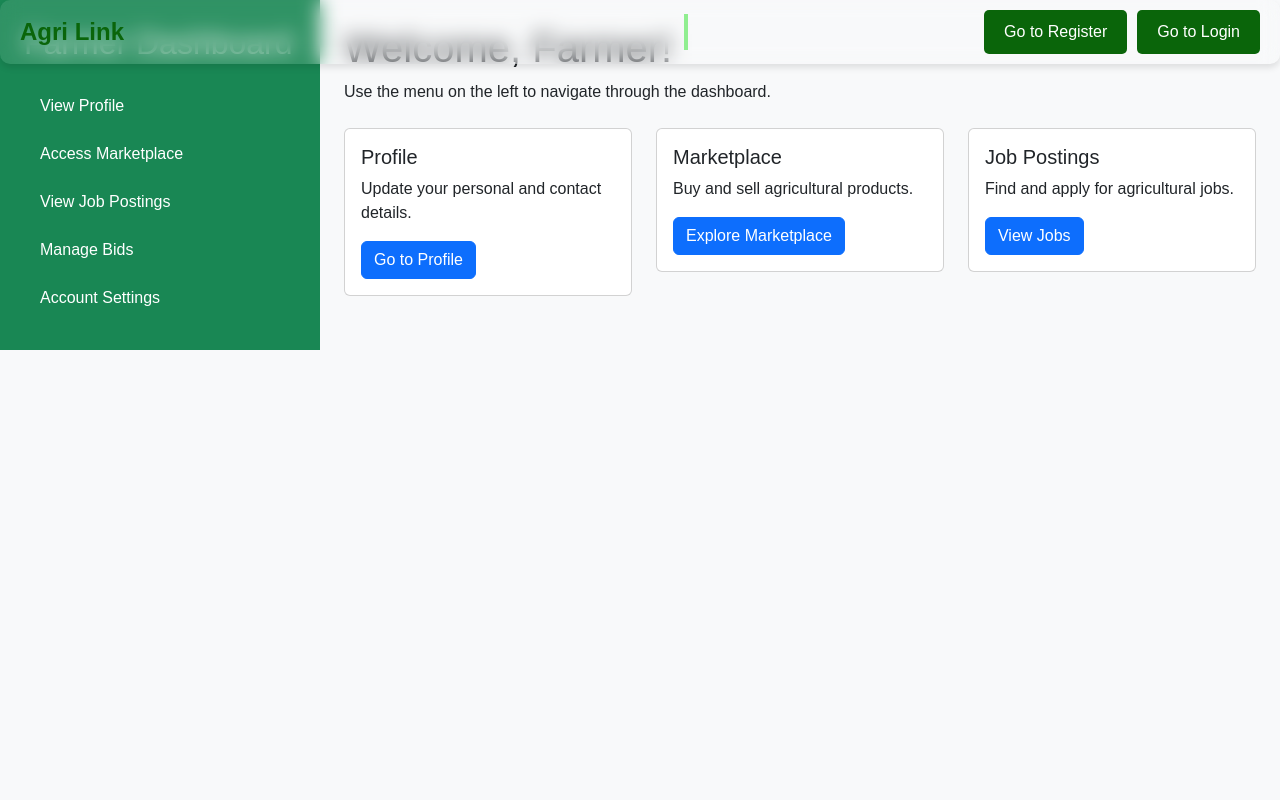
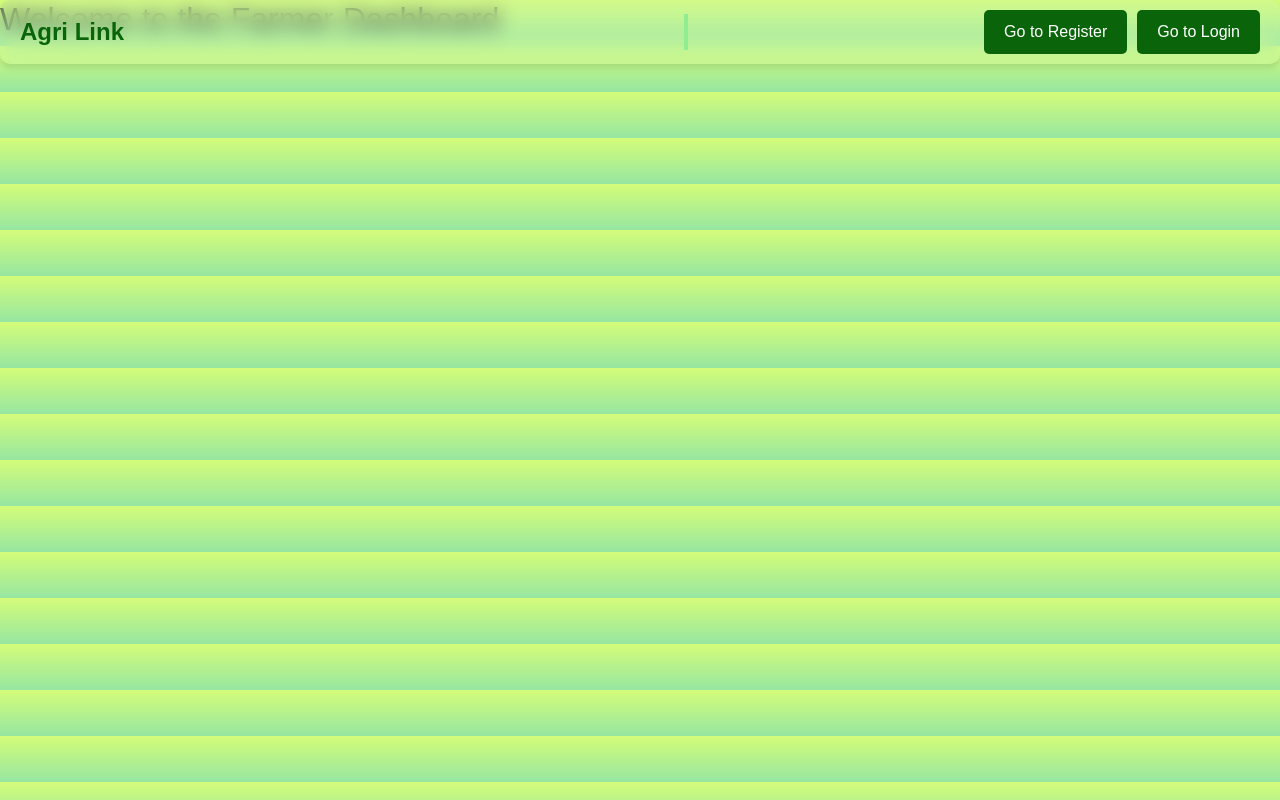
Before and after one commit to shubhpatel16/Agrilink, a React (Create React App) app in the folder client/: page /farmerdashboard in a window 1280 px wide. Built offline with nearby package versions, Linux system fonts and the light colour scheme.

Commit message:
Implemented Backend logic for Login and SignUp

```diff
--- a/client/src/App.jsx
+++ b/client/src/App.jsx
@@ -5,6 +5,7 @@ import {BrowserRouter,Routes,Route} from 'react-router-dom'
 import Login from './Login'
 import Home from './Home'
 import FarmerDashboard from "./FarmerDashboard";
+import MerchantDashboard from "./MerchantDashboard";
 import Navbar from "./components/NavBar";
 
 function App(){
@@ -16,7 +17,8 @@ function App(){
         <Route path='/' element={<Home/>}></Route>
         <Route path='/register' element={<Signup/>}></Route>
         <Route path='/login' element={<Login/>}></Route>
-        <Route path='/farmerdashboard' element={<FarmerDashboard/>}></Route>
+        <Route path="/farmerdashboard" element={<FarmerDashboard />} />
+        <Route path="/merchantdashboard" element={<MerchantDashboard />} />
         </Routes>
       </BrowserRouter>
     </>
--- a/client/src/FarmerDashboard.jsx
+++ b/client/src/FarmerDashboard.jsx
@@ -1,83 +1,7 @@
 import React from "react";
-import { Link } from "react-router-dom";
-import 'bootstrap/dist/css/bootstrap.min.css';
 
 function FarmerDashboard() {
-  return (
-    <div className="container-fluid bg-light vh-100">
-      <div className="row">
-        <nav className="col-md-3 bg-success text-white p-4">
-          <h2 className="mb-4">Farmer Dashboard</h2>
-          <ul className="nav flex-column">
-            <li className="nav-item mb-2">
-              <Link to="/profile" className="nav-link text-white">
-                View Profile
-              </Link>
-            </li>
-            <li className="nav-item mb-2">
-              <Link to="/marketplace" className="nav-link text-white">
-                Access Marketplace
-              </Link>
-            </li>
-            <li className="nav-item mb-2">
-              <Link to="/job-postings" className="nav-link text-white">
-                View Job Postings
-              </Link>
-            </li>
-            <li className="nav-item mb-2">
-              <Link to="/bids" className="nav-link text-white">
-                Manage Bids
-              </Link>
-            </li>
-            <li className="nav-item mb-2">
-              <Link to="/settings" className="nav-link text-white">
-                Account Settings
-              </Link>
-            </li>
-          </ul>
-        </nav>
-        <main className="col-md-9 p-4">
-          <h1>Welcome, Farmer!</h1>
-          <p>Use the menu on the left to navigate through the dashboard.</p>
-          <div className="row mt-4">
-            <div className="col-md-4">
-              <div className="card">
-                <div className="card-body">
-                  <h5 className="card-title">Profile</h5>
-                  <p className="card-text">Update your personal and contact details.</p>
-                  <Link to="/profile" className="btn btn-primary">
-                    Go to Profile
-                  </Link>
-                </div>
-              </div>
-            </div>
-            <div className="col-md-4">
-              <div className="card">
-                <div className="card-body">
-                  <h5 className="card-title">Marketplace</h5>
-                  <p className="card-text">Buy and sell agricultural products.</p>
-                  <Link to="/marketplace" className="btn btn-primary">
-                    Explore Marketplace
-                  </Link>
-                </div>
-              </div>
-            </div>
-            <div className="col-md-4">
-              <div className="card">
-                <div className="card-body">
-                  <h5 className="card-title">Job Postings</h5>
-                  <p className="card-text">Find and apply for agricultural jobs.</p>
-                  <Link to="/job-postings" className="btn btn-primary">
-                    View Jobs
-                  </Link>
-                </div>
-              </div>
-            </div>
-          </div>
-        </main>
-      </div>
-    </div>
-  );
+  return <h2>Welcome to the Farmer Dashboard</h2>;
 }
 
 export default FarmerDashboard;
--- a/client/src/Login.jsx
+++ b/client/src/Login.jsx
@@ -20,11 +20,22 @@ function Login() {
     axios
       .post("http://localhost:3001/login", { email, password })
       .then((result) => {
-        if (result.data === "Success") {
+        if (result.data.message === "Success") {
+          const { role } = result.data;
           localStorage.setItem("email", email);
-          navigate("/home");
+          localStorage.setItem("role", role);
+
+          if (role === "Farmer") {
+            navigate("/farmerdashboard");
+          } else if (role === "Merchant") {
+            navigate("/merchantdashboard");
+          } else {
+            setError("Unknown role. Please contact support.");
+          }
+        } else if (result.data.message) {
+          setError(result.data.message); // Display the error message from the backend
         } else {
-          setError(result.data);
+          setError("Login failed. Please check your credentials.");
         }
       })
       .catch((err) => {
--- /dev/null
+++ b/client/src/MerchantDashboard.jsx
@@ -0,0 +1,7 @@
+import React from "react";
+
+function MerchantDashboard() {
+  return <h2>Welcome to the Merchant Dashboard</h2>;
+}
+
+export default MerchantDashboard;
```
Also changed, not shown: 2 other files (tests, documents, lock files or other folders).
